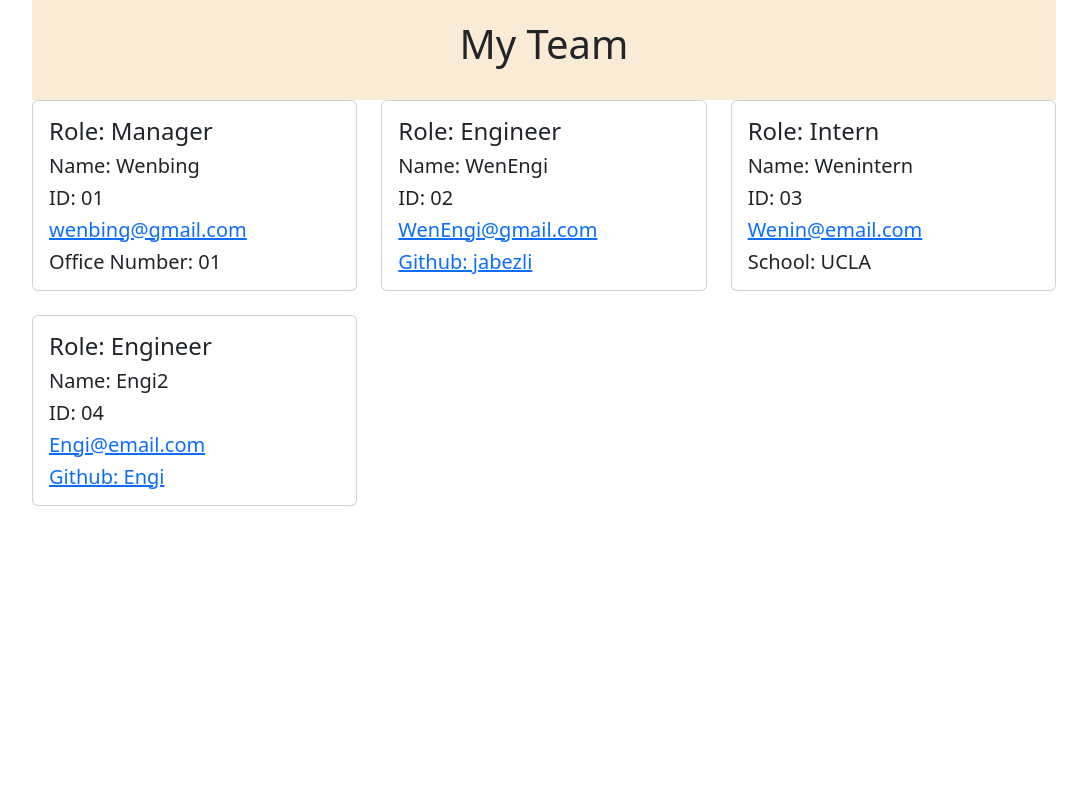
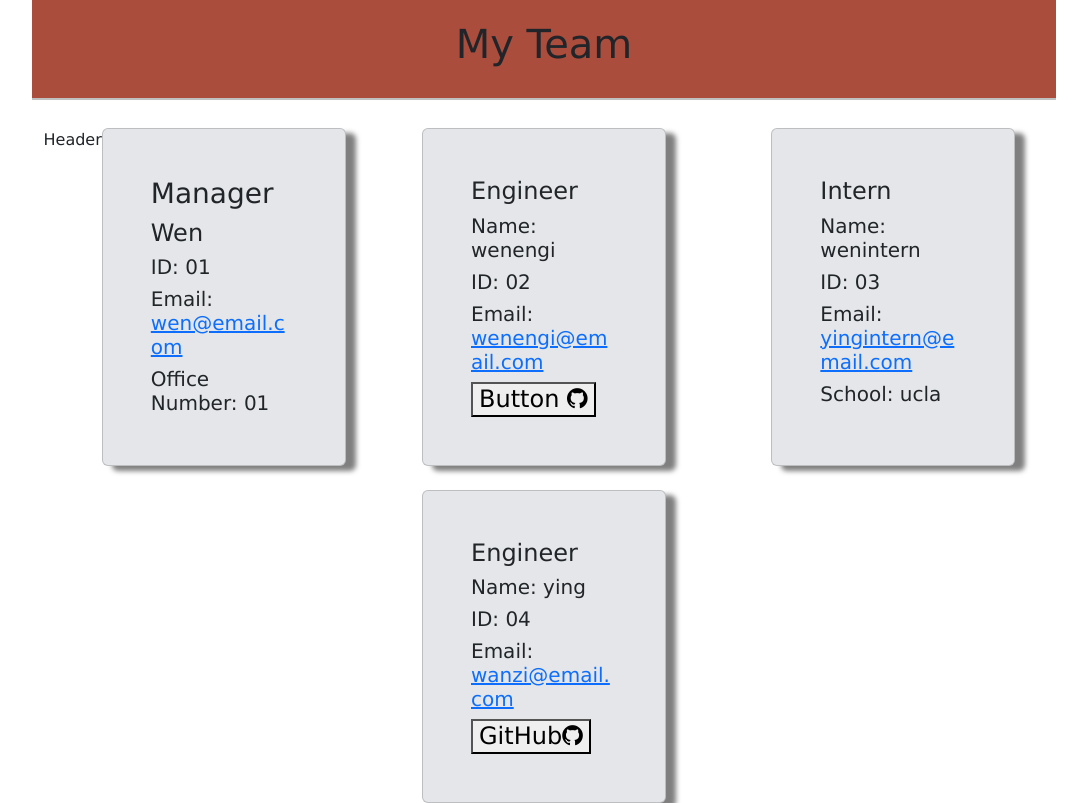
Before and after one commit to Jabezli/team-Profile-Generator, a website: page test.html in a window 1280 px wide. Shown: the whole page, without its empty margins (96-1183 px from the left). Drawn offline with nearby package versions, Linux system fonts and the light colour scheme.

Commit message:
added css

```diff
--- a/Index.js
+++ b/Index.js
@@ -167,12 +167,12 @@ function employeeCards() {
 
             memberCard = `
             <div class="col">
-                <div class="card h-100">
-                    <div class="card-body">
-                        <h4 class="card-title">Role: ${member.role}</h5>
-                        <h5 class="card-text">Name: ${member.name}</h5>
+                <div class="col h-100 cardInnerDiv">
+                   <div class="card h-100 w-75 p-5 cardBody">
+                        <h3 class="card-text">Name: ${member.name}</h3>
+                        <h5 class="card-title">${member.role}</h5>
                         <h5 class="card-text">ID: ${member.id}</h5>
-                        <h5 class="card-text"><a href="mailto:${member.email}">${member.email}</a></h5>
+                        <h5 class="card-text">Email: <a href="mailto:${member.email}">${member.email}</a></h5>
                         <h5 class="card-text">Office Number: ${member.officeNumber}</h5>
                     </div>
                 </div>
@@ -181,13 +181,15 @@ function employeeCards() {
         } else if (member.role === "Engineer") {
             memberCard = `
                 <div class="col">
-                    <div class="card h-100">
-                        <div class="card-body">
-                            <h4 class="card-title">Role: ${member.role}</h5>
-                            <h5 class="card-text">Name: ${member.name}</h5>
+                    <div class="col h-100 cardInnerDiv">
+                       <div class="card h-100 w-75 p-5 cardBody">
+                            <h3 class="card-text">Name: ${member.name}</h3>
+                            <h5 class="card-title">${member.role}</h5>
                             <h5 class="card-text">ID: ${member.id}</h5>
-                            <h5 class="card-text"><a href="mailto:${member.email}">${member.email}</a></h5>
-                            <h5 class="card-text"><a href="https://github.com/${member.github}">Github: ${member.github}</a></h5>
+                            <h5 class="card-text">Email: <a href="mailto:${member.email}">${member.email}</a></h5>
+                            <h5 class="card-text">
+                                <a href="https://github.com/${member.github}"><button style="font-size:24px">GitHub<i class="fa fa-github"></i></button></a>
+                            </h5>
                         </div>
                     </div>
                 </div>\n
@@ -195,12 +197,12 @@ function employeeCards() {
         } else if (member.role === "Intern") {
             memberCard = `
                 <div class="col">
-                    <div class="card h-100">
-                        <div class="card-body">
-                            <h4 class="card-title">Role: ${member.role}</h5>
-                            <h5 class="card-text">Name: ${member.name}</h5>
+                    <div class="col h-100 cardInnerDiv">
+                       <div class="card h-100 w-75 p-5 cardBody">
+                            <h3 class="card-text">Name: ${member.name}</h3>
+                            <h5 class="card-title">${member.role}</h5>
                             <h5 class="card-text">ID: ${member.id}</h5>
-                            <h5 class="card-text"><a href="mailto:${member.email}">${member.email}</a></h5>
+                            <h5 class="card-text">Email: <a href="mailto:${member.email}">${member.email}</a></h5>
                             <h5 class="card-text">School: ${member.school}</h5>
                         </div>
                     </div>
@@ -221,13 +223,14 @@ function employeeCards() {
         <meta name="viewport" content="width=device-width, initial-scale=1">
         <title>Team File Generator</title>
         <link href="https://cdn.jsdelivr.net/npm/bootstrap@5.3.0-alpha1/dist/css/bootstrap.min.css" rel="stylesheet" integrity="sha384-GLhlTQ8iRABdZLl6O3oVMWSktQOp6b7In1Zl3/Jr59b6EGGoI1aFkw7cmDA6j6gD" crossorigin="anonymous">
+        <link rel="stylesheet" href="https://maxcdn.bootstrapcdn.com/font-awesome/4.4.0/css/font-awesome.min.css">
         <link rel="stylesheet" href="/asset/style.css">
       </head>
       <body>
         <header class="header">
         <h1 class="header-h1">My Team</h1>
         </header>
-        <div class="row row-cols-1 row-cols-md-3 g-4">
+        <div class="row row-cols-1 row-cols-md-3 g-4 d-flex justify-content-center mt-1">
         ${htmlDivs}
         </div>
       </body>
@@ -238,4 +241,6 @@ function employeeCards() {
     })
 }
 
-isManager();
+const init = () => isManager();
+
+init();
--- a/asset/style.css
+++ b/asset/style.css
@@ -4,13 +4,29 @@
 
 body {
     margin: 0 10%;
+    font-family:'Lucida Sans', 'Lucida Sans Regular', 'Lucida Grande', 'Lucida Sans Unicode', Geneva, Verdana, sans-serif
 }
 .header {
-    background-color: antiquewhite;
+    /* background-color:rgb(79, 113, 177, 0.85); */
+    background-color: #aa4d3d;
     height: 100px;
+    border-bottom: 2px solid rgb(192, 192, 192);
+
 }
 
 .header-h1 {
     text-align:center;
     padding-top: 20px;
+
 }
+
+.cardInnerDiv{
+    display: flex;
+    justify-content: center;
+
+}
+
+.cardBody{
+    box-shadow: 10px 5px 5px rgba(0,0,0,0.5);
+    background-color: #e4e6e9;
+}
--- a/test.html
+++ b/test.html
@@ -6,21 +6,24 @@
         <meta name="viewport" content="width=device-width, initial-scale=1">
         <title>Team File Generator</title>
         <link href="https://cdn.jsdelivr.net/npm/bootstrap@5.3.0-alpha1/dist/css/bootstrap.min.css" rel="stylesheet" integrity="sha384-GLhlTQ8iRABdZLl6O3oVMWSktQOp6b7In1Zl3/Jr59b6EGGoI1aFkw7cmDA6j6gD" crossorigin="anonymous">
+        <link rel="stylesheet" href="https://maxcdn.bootstrapcdn.com/font-awesome/4.4.0/css/font-awesome.min.css">
         <link rel="stylesheet" href="/asset/style.css">
       </head>
       <body>
         <header class="header">
         <h1 class="header-h1">My Team</h1>
         </header>
-        <div class="row row-cols-1 row-cols-md-3 g-4">
+        <div class="row row-cols-1 row-cols-md-3 g-4 d-flex justify-content-center mt-1">
 
             <div class="col">
-                <div class="card h-100">
-                    <div class="card-body">
-                        <h4 class="card-title">Role: Manager</h5>
-                        <h5 class="card-text">Name: Wenbing</h5>
+
+                <div class="col h-100 d-flex justify-content-center cardInnerDiv">
+                    <div class="card-header">Header</div>
+                    <div class="card h-100 w-75 p-5 cardBody">
+                        <h3 class="card-title">Manager</h3>
+                        <h4 class="card-text">Wen</h4>
                         <h5 class="card-text">ID: 01</h5>
-                        <h5 class="card-text"><a href="mailto:wenbing@gmail.com">wenbing@gmail.com</a></h5>
+                        <h5 class="card-text">Email: <a href="mailto:wen@email.com">wen@email.com</a></h5>
                         <h5 class="card-text">Office Number: 01</h5>
                     </div>
                 </div>
@@ -28,39 +31,45 @@
 
 
                 <div class="col">
-                    <div class="card h-100">
-                        <div class="card-body">
-                            <h4 class="card-title">Role: Engineer</h5>
-                            <h5 class="card-text">Name: WenEngi</h5>
+                    <div class="col h-100 cardInnerDiv">
+                        <div class="card h-100 w-75 p-5 cardBody">
+                            <h4 class="card-title">Engineer</h4>
+                            <h5 class="card-text">Name: wenengi</h5>
                             <h5 class="card-text">ID: 02</h5>
-                            <h5 class="card-text"><a href="mailto:WenEngi@gmail.com">WenEngi@gmail.com</a></h5>
-                            <h5 class="card-text"><a href="https://github.com/jabezli">Github: jabezli</a></h5>
+                            <h5 class="card-text">Email: <a href="mailto:wenengi@email.com">wenengi@email.com</a></h5>
+                            <h5 class="card-text">
+                                <a href="https://github.com/jabezli"><button style="font-size:24px">Button <i class="fa fa-github"></i></button></a>
+
+                            </h5>
                         </div>
                     </div>
                 </div>
 
 
                 <div class="col">
-                    <div class="card h-100">
-                        <div class="card-body">
-                            <h4 class="card-title">Role: Intern</h5>
-                            <h5 class="card-text">Name: Wenintern</h5>
+                    <div class="col h-100 cardInnerDiv">
+                        <div class="card h-100 w-75 p-5 cardBody">
+                            <h4 class="card-title">Intern</h4>
+                            <h5 class="card-text">Name: wenintern</h5>
                             <h5 class="card-text">ID: 03</h5>
-                            <h5 class="card-text"><a href="mailto:Wenin@email.com">Wenin@email.com</a></h5>
-                            <h5 class="card-text">School: UCLA</h5>
+                            <h5 class="card-text">Email: <a href="mailto:yingintern@email.com">yingintern@email.com</a></h5>
+                            <h5 class="card-text">School: ucla</h5>
                         </div>
                     </div>
                 </div>
 
 
                 <div class="col">
-                    <div class="card h-100">
-                        <div class="card-body">
-                            <h4 class="card-title">Role: Engineer</h5>
-                            <h5 class="card-text">Name: Engi2</h5>
+                    <div class="col h-100 cardInnerDiv">
+                        <div class="card h-100 w-75 p-5 cardBody">
+                            <h4 class="card-title">Engineer</h4>
+                            <h5 class="card-text">Name: ying</h5>
                             <h5 class="card-text">ID: 04</h5>
-                            <h5 class="card-text"><a href="mailto:Engi@email.com">Engi@email.com</a></h5>
-                            <h5 class="card-text"><a href="https://github.com/Engi">Github: Engi</a></h5>
+                            <h5 class="card-text">Email: <a href="mailto:wanzi@email.com">wanzi@email.com</a></h5>
+                            <h5 class="card-text">
+                                <a href="https://github.com/wanziball"><button style="font-size:24px">GitHub<i class="fa fa-github"></i></button></a>
+
+                            </h5>
                         </div>
                     </div>
                 </div>
```
